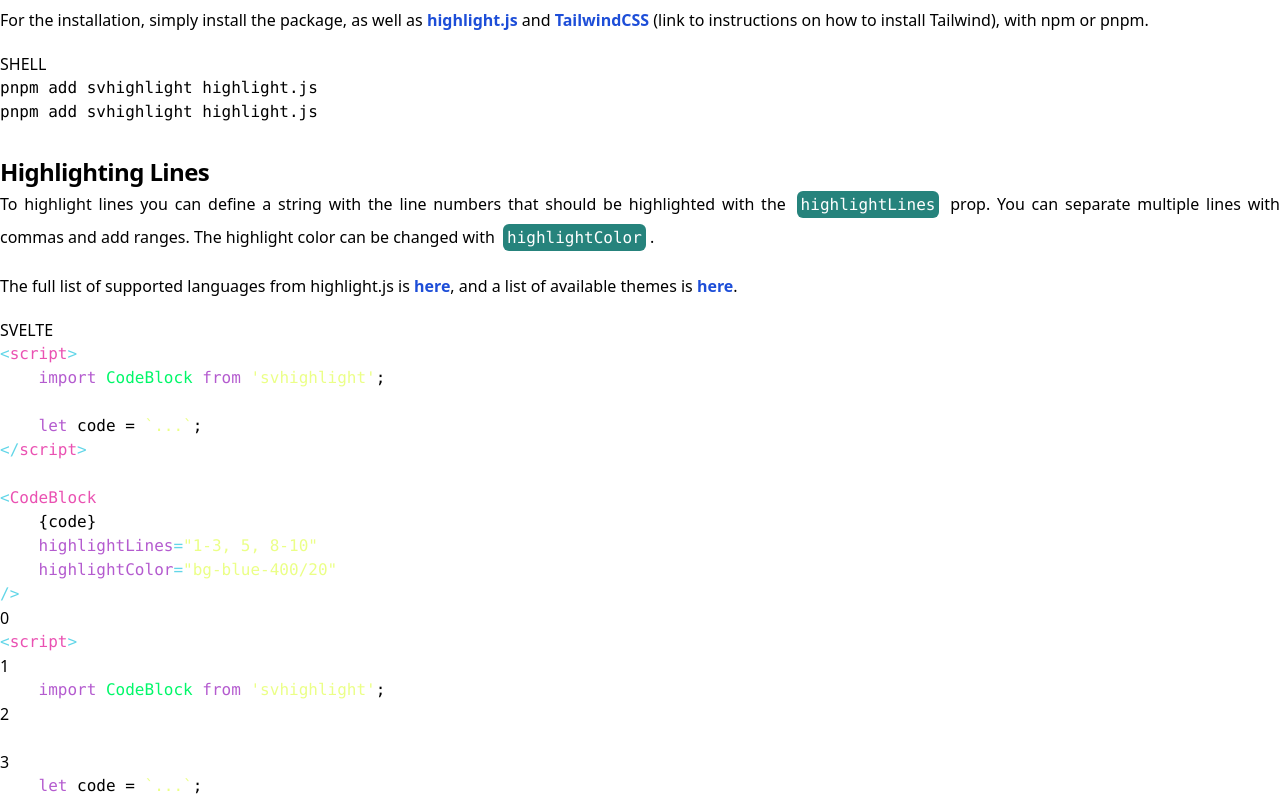
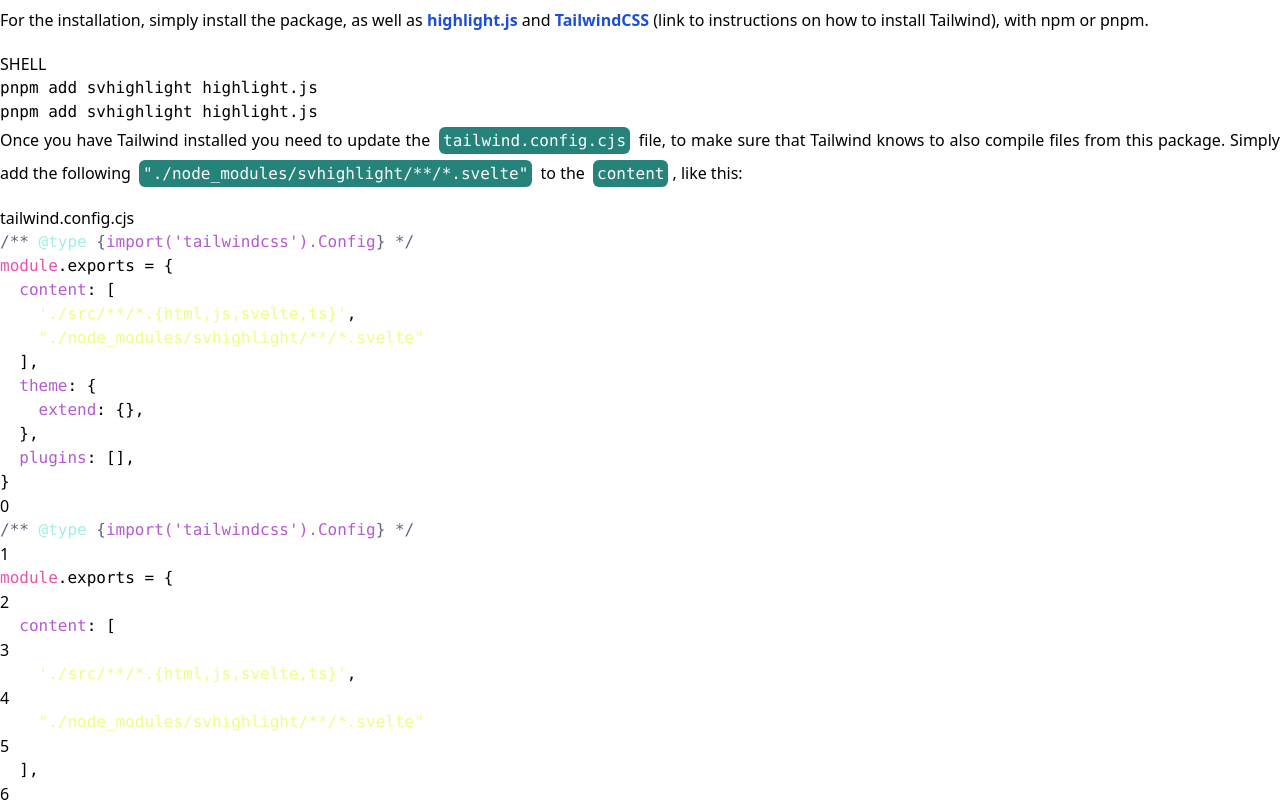
Before and after one commit to bennymi/svhighlight, a SvelteKit app: page / in a window 1280 px wide. Shown: the part 1740-2542 px from the top of the page. Built offline with nearby package versions, Linux system fonts and the light colour scheme.

Commit message:
update installation documenation to explain stuff that needs to be added to content, and fix margins on mobile screens

```diff
--- a/package.json
+++ b/package.json
@@ -40,7 +40,6 @@
 		"svelte": "^3.54.0",
 		"svelte-check": "^3.0.1",
 		"svelte2tsx": "^0.6.0",
-		"svhighlight": "link:svhighlight",
 		"tailwindcss": "^3.2.4",
 		"tslib": "^2.4.1",
 		"typescript": "^4.9.3",
--- a/src/routes/+page.svelte
+++ b/src/routes/+page.svelte
@@ -13,8 +13,20 @@
 		{ lines: '11-18', scrollLine: 12, text: '4: Insert CodeBlock' }
 	];
 
+	let installation = `/** @type {import('tailwindcss').Config} */
+module.exports = {
+  content: [
+    './src/**/*.{html,js,svelte,ts}',
+    "./node_modules/svhighlight/**/*.svelte"
+  ],
+  theme: {
+    extend: {},
+  },
+  plugins: [],
+}`;
+
 	let svelteCode = `<script>
-	import CodeBlock from 'svhighlight';
+	import { CodeBlock } from 'svhighlight';
 
     import 'highlight.js/styles/base16/dracula.css';
 
@@ -34,7 +46,7 @@
 </div>`;
 
 	let highlightLines = `<script>
-    import CodeBlock from 'svhighlight';
+    import { CodeBlock } from 'svhighlight';
 
     let code = \`...\`;
 <\/script>
@@ -58,11 +70,11 @@
 
 <CodeBlock {code} {focusBlocks} showFocusButtons={true} />`;
 
-	let activeStore = `<script>
-    import CodeBlock from 'svhighlight';
+	let activeStore = `<script lang="ts">
+    import { CodeBlock, type FocusBlock} from 'svhighlight';
 
     let code = \`...\`;
-    let focusBlocks = [
+    let focusBlocks: FocusBlock[] = [
         { lines: '1-3, 5', scrollLine: 1 },
         { lines: '8-12', scrollLine: 8 }
     ]
@@ -127,12 +139,12 @@
 		</div>
 	</div>
 
-	<div id="toc-target" class="w-11/12 mx-8 md:w-8/12 lg:w-5/12 lg:mx-auto mt-8 pb-32">
+	<div id="toc-target" class="w-11/12 mx-4 md:w-8/12 lg:w-5/12 lg:mx-auto mt-8 pb-32">
 		<!-- Intallation -->
 		<section>
 			<h3>Installation</h3>
 
-			<p class="font-sans">
+			<p>
 				For the installation, simply install the package, as well as
 				<a href="https://www.npmjs.com/package/highlight.js"> highlight.js </a>
 				and
@@ -145,6 +157,24 @@
 				language="shell"
 				showLineNumbers={false}
 				showHeader={true}
+				dimensions="w-full h-fit"
+			/>
+
+			<p class="mt-4">
+				Once you have Tailwind installed you need to update the <code>tailwind.config.cjs</code>
+				file, to make sure that Tailwind knows to also compile files from this package. Simply add the
+				following <code>"./node_modules/svhighlight/**/*.svelte"</code> to the
+				<code>content</code>, like this:
+			</p>
+
+			<CodeBlock
+				code={installation}
+				language="typescript"
+				showHeader={true}
+				highlightLines="4"
+				headerText="tailwind.config.cjs"
+				highlightColor="bg-green-500/20"
+				focusType="highlight"
 				dimensions="w-full h-fit"
 			/>
 		</section>
@@ -253,10 +283,9 @@
 			</p>
 			<p>
 				To change the text size and default text color of non-highlighted code you can use the <code
-					>text</code
+					>codeTextClasses</code
 				>
-				(size) and <code>textColor</code> (color) props. You can change the background color of the
-				code block with <code>background</code>.
+				prop. You can change the background color of the code block with <code>background</code>.
 			</p>
 		</section>
 
--- a/src/routes/PropsTable.svelte
+++ b/src/routes/PropsTable.svelte
@@ -158,7 +158,7 @@
 </script>
 
 <table class="w-full text-sm text-center text-white">
-	<thead class="text-sm font-bold uppercase bg-teal-700">
+	<thead class="text-sm font-bold uppercase text-white bg-teal-700">
 		<tr>
 			<th scope="col" class="px-6 py-3 font-bold"> Prop </th>
 			<th scope="col" class="px-6 py-3 font-bold"> Type </th>
@@ -167,7 +167,7 @@
 			<th scope="col" class="py-3 text-left font-bold"> Description </th>
 		</tr>
 	</thead>
-	<tbody>
+	<tbody class="text-white">
 		{#each props as prop, i}
 			<tr
 				class="border-b border-teal-600/20 h-10 overflow-auto hover:bg-teal-600 {i % 2 === 0
```
Also changed, not shown: 1 other file (tests, documents, lock files or other folders).
